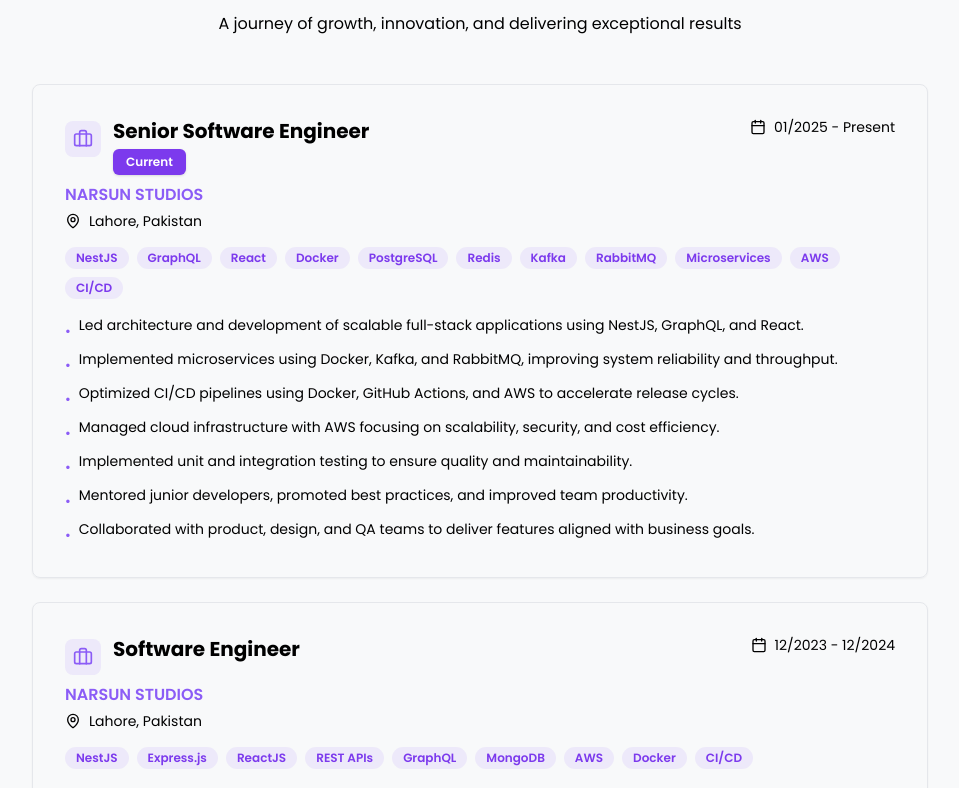
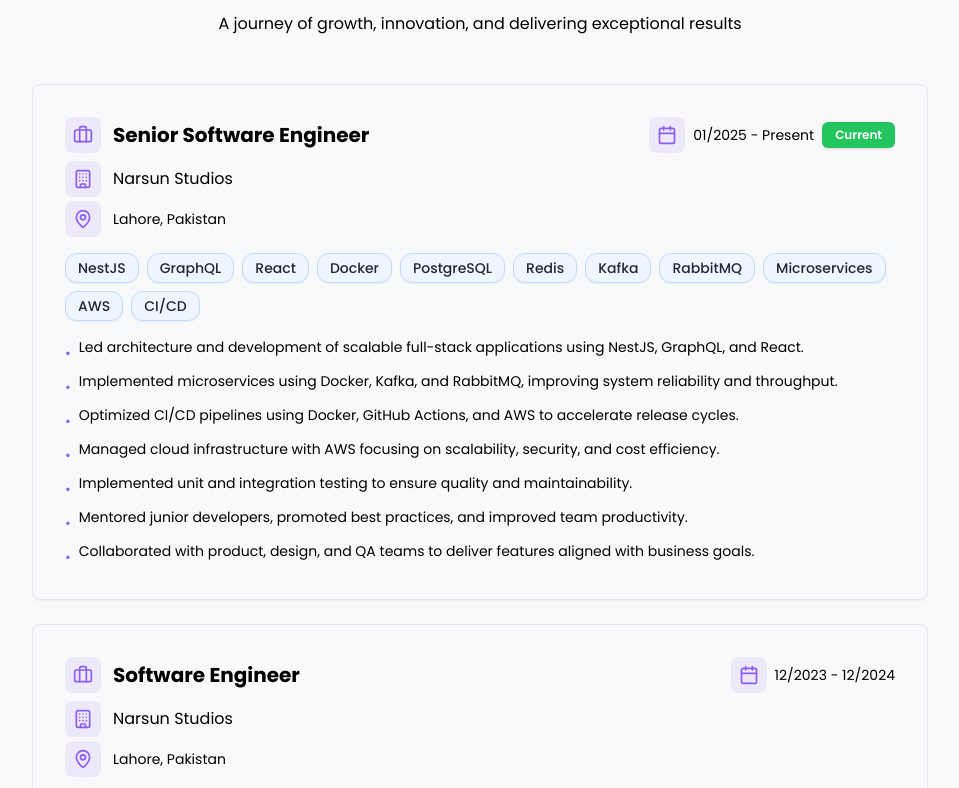
Before and after one commit to Bilal-dev07/dev-folio, a Next.js app: page / in a window 1280 px wide. Shown: the part 2792-3580 px from the top of the page, without its empty margins (160-1119 px from the left). Built offline with nearby package versions, Linux system fonts and the light colour scheme.

Commit message:
Update Portfolio

```diff
--- a/components/experiences/Experiences.tsx
+++ b/components/experiences/Experiences.tsx
@@ -1,6 +1,6 @@
 import { Card } from '@/components/experiences/card';
 import { Badge } from '@/components/experiences/badge';
-import { Briefcase, Calendar, MapPin } from 'lucide-react';
+import { Briefcase, Calendar, MapPin, Building } from 'lucide-react';
 import { motion } from 'framer-motion';
 
 export interface ExperienceItem {
@@ -55,55 +55,44 @@
               <Card className="p-6 md:p-8 border-border/50 hover:shadow-lg transition-shadow">
                 <div className="flex flex-col md:flex-row md:items-start md:justify-between gap-4 mb-4">
                   <div className="flex-1">
-                    <div className="flex items-start gap-3 mb-2">
-                      <div
-                        className={`p-2 rounded-lg ${
-                          exp.color === 'orange'
-                            ? 'bg-orange-500/10'
-                            : 'bg-violet-500/10'
-                        } mt-1`}
-                      >
-                        <Briefcase
-                          className={`w-5 h-5 ${
-                            exp.color === 'orange'
-                              ? 'text-orange-500'
-                              : 'text-violet-500'
-                          }`}
-                        />
+                    {/* Position + Icon */}
+                    <div className="flex items-center gap-3 mb-2">
+                      <div className="p-2 rounded-lg bg-violet-500/10 flex items-center justify-center">
+                        <Briefcase className="w-5 h-5 text-violet-500" />
                       </div>
-                      <div>
-                        <h3 className="text-xl font-bold mb-1">
-                          {exp.position}
-                        </h3>
-                        {exp.current && (
-                          <Badge
-                            variant="default"
-                            className="inline-flex items-center gap-2 bg-violet-600 text-white px-3 py-1 rounded-md shadow hover:opacity-95 transition"
-                          >
-                            Current
-                          </Badge>
-                        )}
+                      <h3 className="text-xl font-bold">{exp.position}</h3>
+                    </div>
+
+                    {/* Company + Icon */}
+                    <div className="flex items-center gap-3 mb-1">
+                      <div className="p-2 rounded-lg bg-violet-500/10 flex items-center justify-center">
+                        <Building className="w-5 h-5 text-violet-500" />
                       </div>
+                      <p>{exp.company}</p>
                     </div>
-                    <p
-                      className={`font-semibold mb-1 ${
-                        exp.color === 'orange'
-                          ? 'text-orange-500'
-                          : 'text-violet-500'
-                      }`}
-                    >
-                      {exp.company}
-                    </p>
-                    <div className="flex items-center gap-2 text-sm text-muted-foreground">
-                      <MapPin className="w-4 h-4" />
+
+                    {/* Location */}
+                    <div className="flex items-center gap-3 text-sm text-muted-foreground">
+                      <div className="p-2 rounded-lg bg-violet-500/10 flex items-center justify-center">
+                        <MapPin className="w-5 h-5 text-violet-500" />
+                      </div>
                       <span>{exp.location}</span>
                     </div>
                   </div>
+
+                  {/* Date + Current badge */}
                   <div className="flex items-center gap-2 text-sm text-muted-foreground">
-                    <Calendar className="w-4 h-4" />
+                    <div className="p-2 rounded-lg bg-violet-500/10 flex items-center justify-center">
+                      <Calendar className="w-5 h-5 text-violet-500" />
+                    </div>
                     <span>
                       {exp.startDate} - {exp.endDate}
                     </span>
+                    {exp.current && (
+                      <Badge className="inline-flex items-center gap-2 bg-green-500 text-white px-3 py-1 rounded-md shadow hover:opacity-95 transition">
+                        Current
+                      </Badge>
+                    )}
                   </div>
                 </div>
 
@@ -113,17 +102,18 @@
                     <Badge
                       key={idx}
                       variant="secondary"
-                      className={`text-xs ${
-                        exp.color === 'orange'
-                          ? 'bg-orange-500/10 text-orange-600 dark:text-orange-400'
-                          : 'bg-violet-500/10 text-violet-600 dark:text-violet-400'
-                      }`}
+                      className="
+                          px-3 py-1 text-sm font-medium
+                          rounded-xl bg-blue-50 text-gray-800
+                          dark:bg-gray-700 dark:text-gray-100
+                          border border-blue-200 dark:border-gray-600
+                          shadow-sm
+                        "
                     >
                       {tech}
                     </Badge>
                   ))}
                 </div>
-
                 <ul className="space-y-2">
                   {exp.desc.map((achievement, idx) => (
                     <li
--- a/data.json
+++ b/data.json
@@ -460,7 +460,7 @@
   ],
   "experiences": [
     {
-      "company": "NARSUN STUDIOS",
+      "company": "Narsun Studios",
       "position": "Senior Software Engineer",
       "location": "Lahore, Pakistan",
       "startDate": "01/2025",
@@ -491,7 +491,7 @@
       ]
     },
     {
-      "company": "NARSUN STUDIOS",
+      "company": "Narsun Studios",
       "position": "Software Engineer",
       "location": "Lahore, Pakistan",
       "startDate": "12/2023",
@@ -518,7 +518,7 @@
       ]
     },
     {
-      "company": "DEVSINC",
+      "company": "DevSinc",
       "position": "Software Engineer",
       "location": "Lahore, Pakistan",
       "startDate": "01/2023",
@@ -544,7 +544,7 @@
       ]
     },
     {
-      "company": "DEVSINC",
+      "company": "DevSinc",
       "position": "Associate Software Engineer",
       "location": "Lahore, Pakistan",
       "startDate": "04/2022",
@@ -567,7 +567,7 @@
       ]
     },
     {
-      "company": "THE DEV CORPORATE",
+      "company": "The Dev Corporate",
       "position": "Backend Developer",
       "location": "Lahore, Pakistan",
       "startDate": "06/2021",
```
